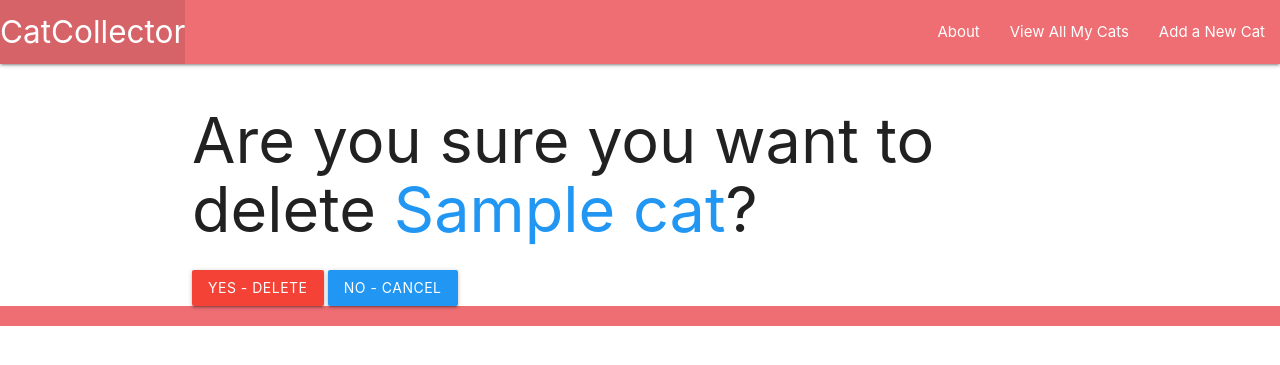
After one commit to myDeveloperJourney/cat-collector-project, a Django app: page /cats/1/delete/ in a window 1280 px wide. The commit adds this page. Shown: the top 365 px of the page. Run offline with Django 4.2, Linux system fonts and the light colour scheme; tables that the repository leaves empty hold one stand-in row (values such as "Sample post").

Commit message:
wip: begins finishing project with update & delete

```diff
--- /dev/null
+++ b/main_app/templates/main_app/cat_confirm_delete.html
@@ -0,0 +1,19 @@
+{% extends 'base.html' %}
+
+{% block title %}
+
+Are You Sure You Want to Delete {{ object.name }}? | Cat Collector
+
+{% endblock %}
+
+{% block content %}
+
+<h1>Are you sure you want to delete <span class="blue-text">{{ object.name }}</span>?</h1>
+
+<form action="" method="POST">
+    {% csrf_token %}
+    <input class="btn red" type="submit" value="Yes - Delete">
+    <a class="btn blue" href="{% url 'cats_detail' object.id %}">No - Cancel</a>
+</form>
+
+{% endblock %}
--- a/main_app/templates/main_app/cat_form.html
+++ b/main_app/templates/main_app/cat_form.html
@@ -19,7 +19,7 @@ Add a New Cat | Cat Collector
     <table>
         {{ form.as_table }}
     </table>
-    <input type="submit" value="{% if object %} Edit {% else %} Add New {% endif %}" class="btn green" />
+    <input type="submit" value="{% if object %} Update {% else %} Add New {% endif %}" class="btn green" />
 </form>
 
 {% endblock %}
```
